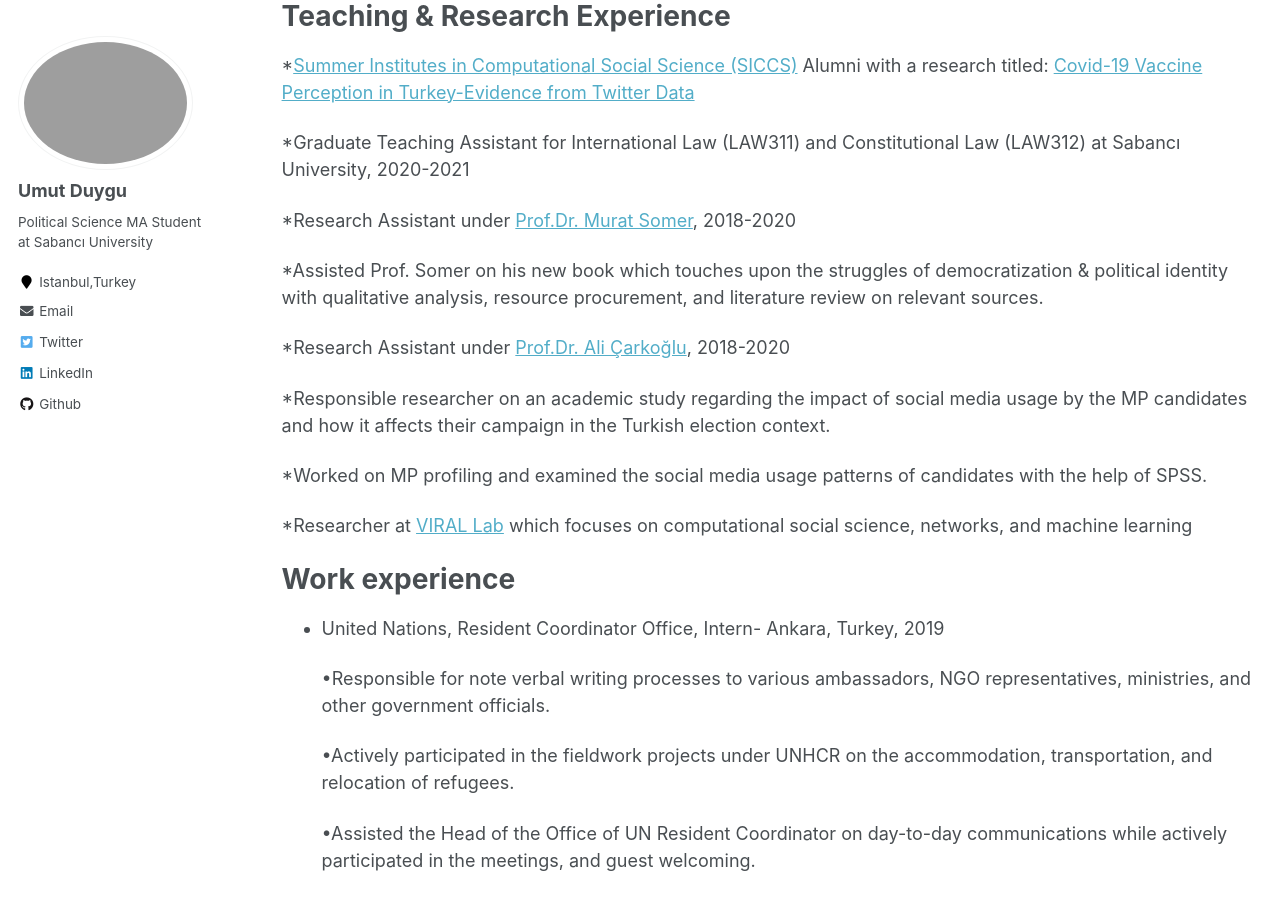
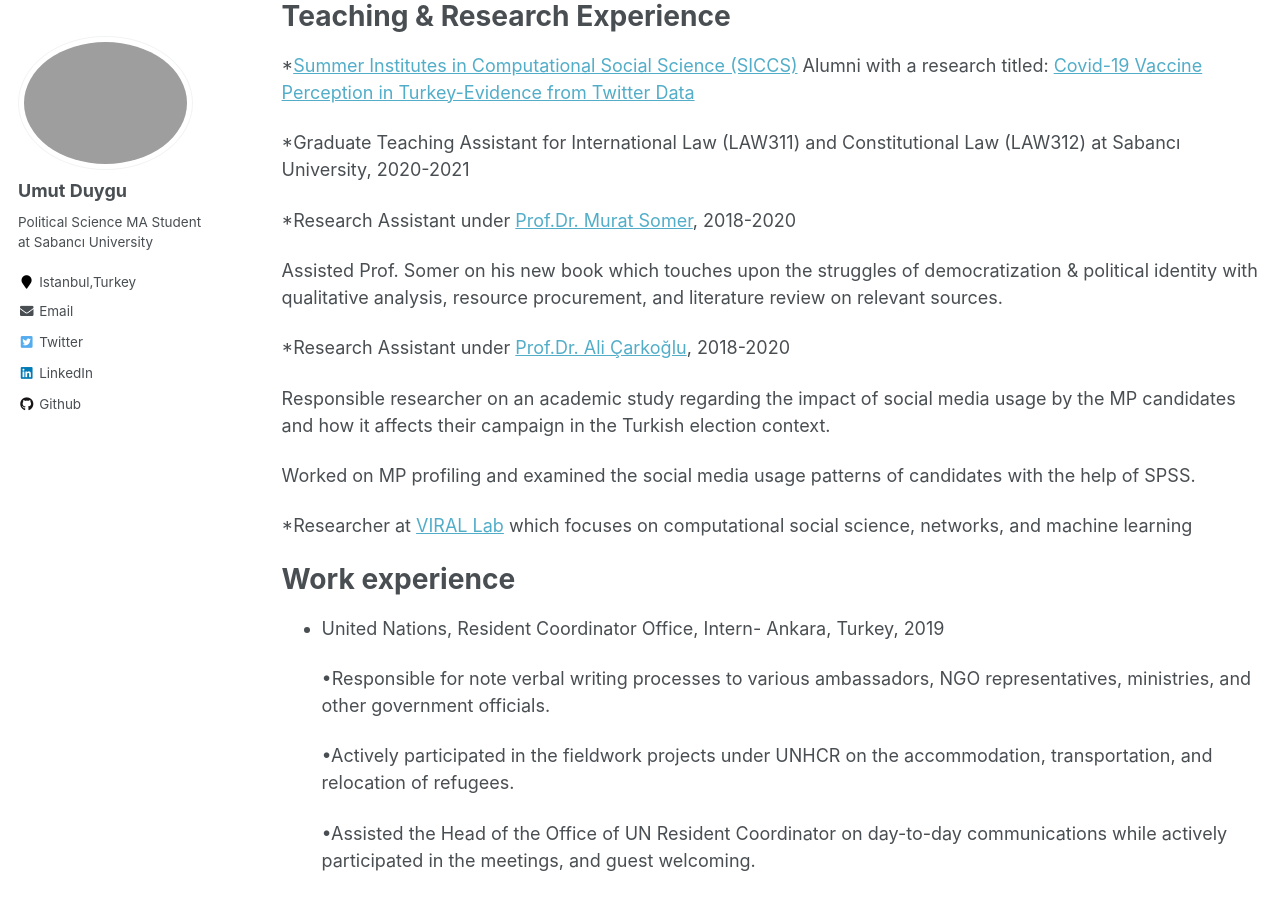
Before and after one commit to UmutDuygu/umutduygu.github.io, a Jekyll site: the page built from _pages/cv.md, in a window 1280 px wide and 900 px high, scrolled down 365 px. Built offline with Jekyll 4.4.1, drawn with Linux system fonts in a browser that asks for light colours.

Commit message:
Update cv.md

```diff
--- a/_pages/cv.md
+++ b/_pages/cv.md
@@ -26,13 +26,13 @@ Education
 
  *Research Assistant under [Prof.Dr. Murat Somer](http://mysite.ku.edu.tr/musomer/murat-somer-turkce/), 2018-2020
 
-  *Assisted Prof. Somer on his new book which touches upon the struggles of democratization & political identity with qualitative analysis, resource procurement, and literature review on relevant sources.
+   Assisted Prof. Somer on his new book which touches upon the struggles of democratization & political identity with qualitative analysis, resource procurement, and literature review on relevant sources.
 
 *Research Assistant under [Prof.Dr. Ali Çarkoğlu](https://case.ku.edu.tr/akademik/uluslararasi-iliskiler/akademik-kadro/show/acarkoglu/), 2018-2020
 
-  *Responsible researcher on an academic study regarding the impact of social media usage by the MP candidates and how it affects their campaign in the Turkish election context.
+   Responsible researcher on an academic study regarding the impact of social media usage by the MP candidates and how it affects their campaign in the Turkish election context.
 
-  *Worked on MP profiling and examined the social media usage patterns of candidates with the help of SPSS.
+   Worked on MP profiling and examined the social media usage patterns of candidates with the help of SPSS.
 
 *Researcher at [VIRAL Lab](http://varollab.com/index.html) which focuses on computational social science, networks, and machine learning
 
```
